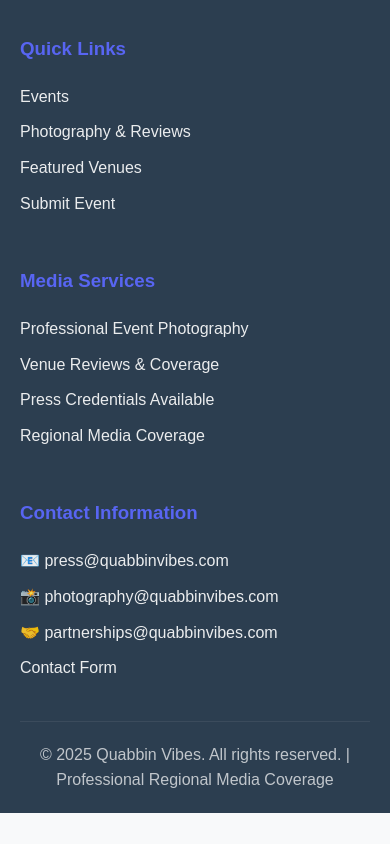
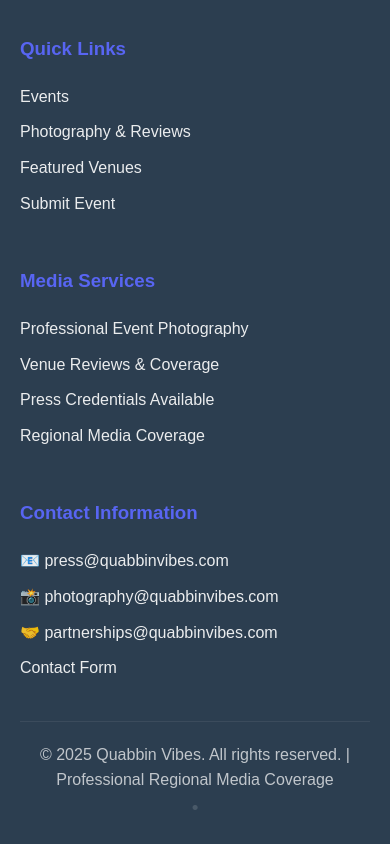
Before and after one commit to Hatim617-quabbinvibes/Quabbin-Vibes, a plain HTML site: page index.html in a window 390 px wide. Shown: the part 3555-4399 px from the top of the page. Before the commit the page ends 4368 px from the top, so only its background shows below. Drawn offline with Linux system fonts and the light colour scheme.

Commit message:
Update index.html

```diff
--- a/index.html
+++ b/index.html
@@ -574,14 +574,15 @@
         }
 
         .admin-access {
-            color: rgba(255,255,255,0.3);
-            font-size: 0.8em;
+            color: rgba(255,255,255,0.2);
+            font-size: 1.2em;
             cursor: pointer;
             transition: color 0.3s;
+            user-select: none;
         }
 
         .admin-access:hover {
-            color: #5865f2;
+            color: rgba(255,255,255,0.6);
         }
 
         /* Responsive Design */
@@ -669,7 +670,7 @@
                 <a href="#" onclick="showPage('venues')">Venues</a>
                 <a href="#" onclick="showPage('about')">About</a>
                 <a href="#" onclick="showPage('contact')">Contact</a>
-                <a href="#" onclick="showPage('admin')">Admin Panel</a>
+                <a href="#" onclick="showPage('submit')">Submit Event</a>
             </nav>
 
             <!-- Mobile Hamburger -->
@@ -687,7 +688,7 @@
                     <li><a href="#" onclick="showPage('venues'); toggleMobileMenu();">Venues</a></li>
                     <li><a href="#" onclick="showPage('about'); toggleMobileMenu();">About</a></li>
                     <li><a href="#" onclick="showPage('contact'); toggleMobileMenu();">Contact</a></li>
-                    <li><a href="#" onclick="showPage('admin')">Admin Panel</a></li>
+                    <li><a href="#" onclick="showPage('submit'); toggleMobileMenu();">Submit Event</a></li>
                 </ul>
             </div>
         </div>
@@ -1571,6 +1572,7 @@
 
         <div class="footer-bottom">
             <p>&copy; 2025 Quabbin Vibes. All rights reserved. | Professional Regional Media Coverage</p>
+            <p class="admin-access" onclick="adminLogin()">•</p>
         </div>
     </footer>
 
@@ -1718,8 +1720,13 @@
             }
         }
 
-        function showAdminLogin() {
-            showPage('admin');
+        function adminLogin() {
+            const password = prompt('Enter admin password:');
+            if (password === 'QuabbinVibes2025!') {
+                showPage('admin');
+            } else if (password !== null && password !== '') {
+                alert('Incorrect password.');
+            }
         }
 
         // Admin functionality - now much simpler
@@ -1821,4 +1828,4 @@
         });
     </script>
 </body>
-                </html>
+                        </html>
```
